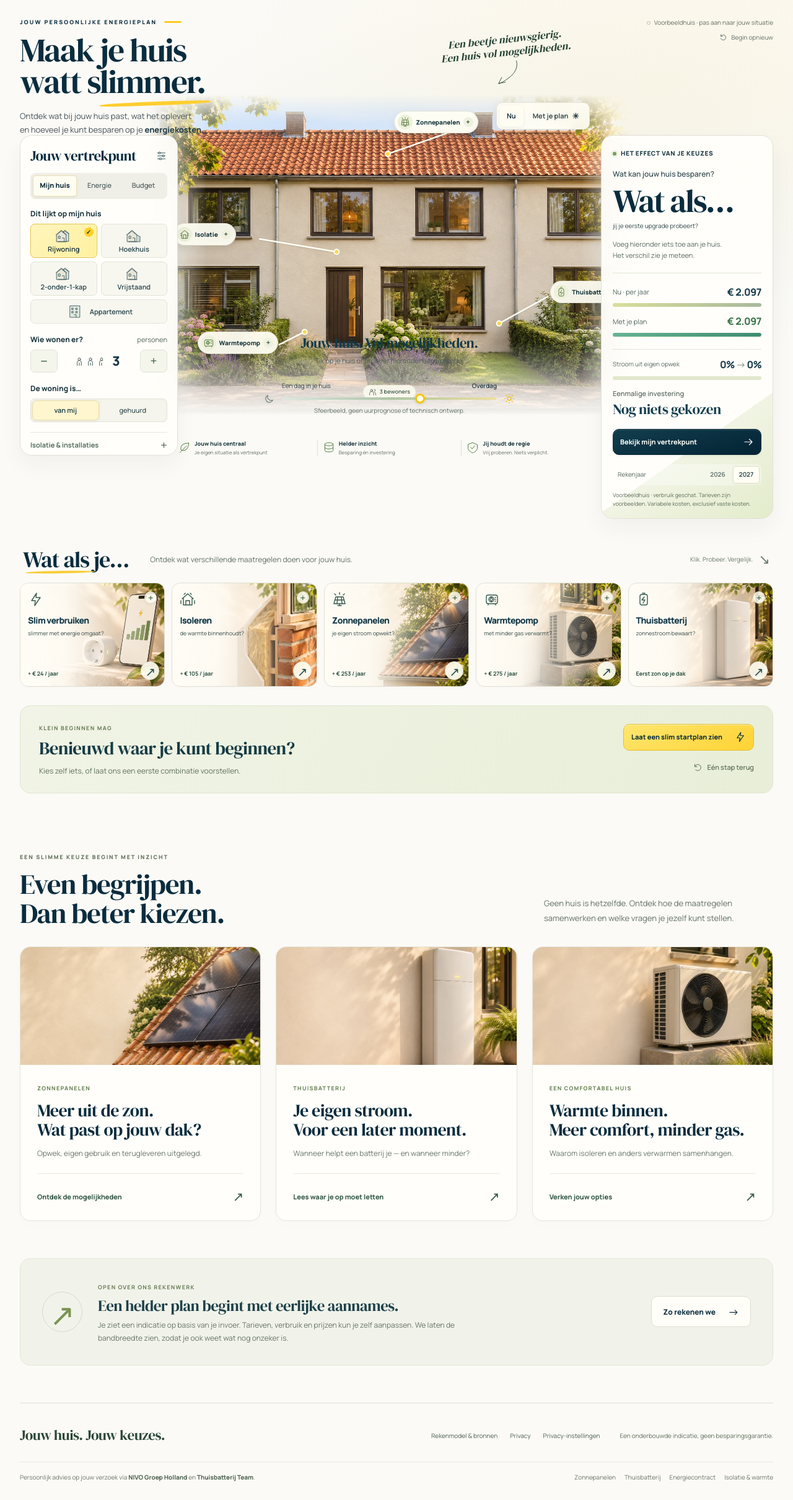
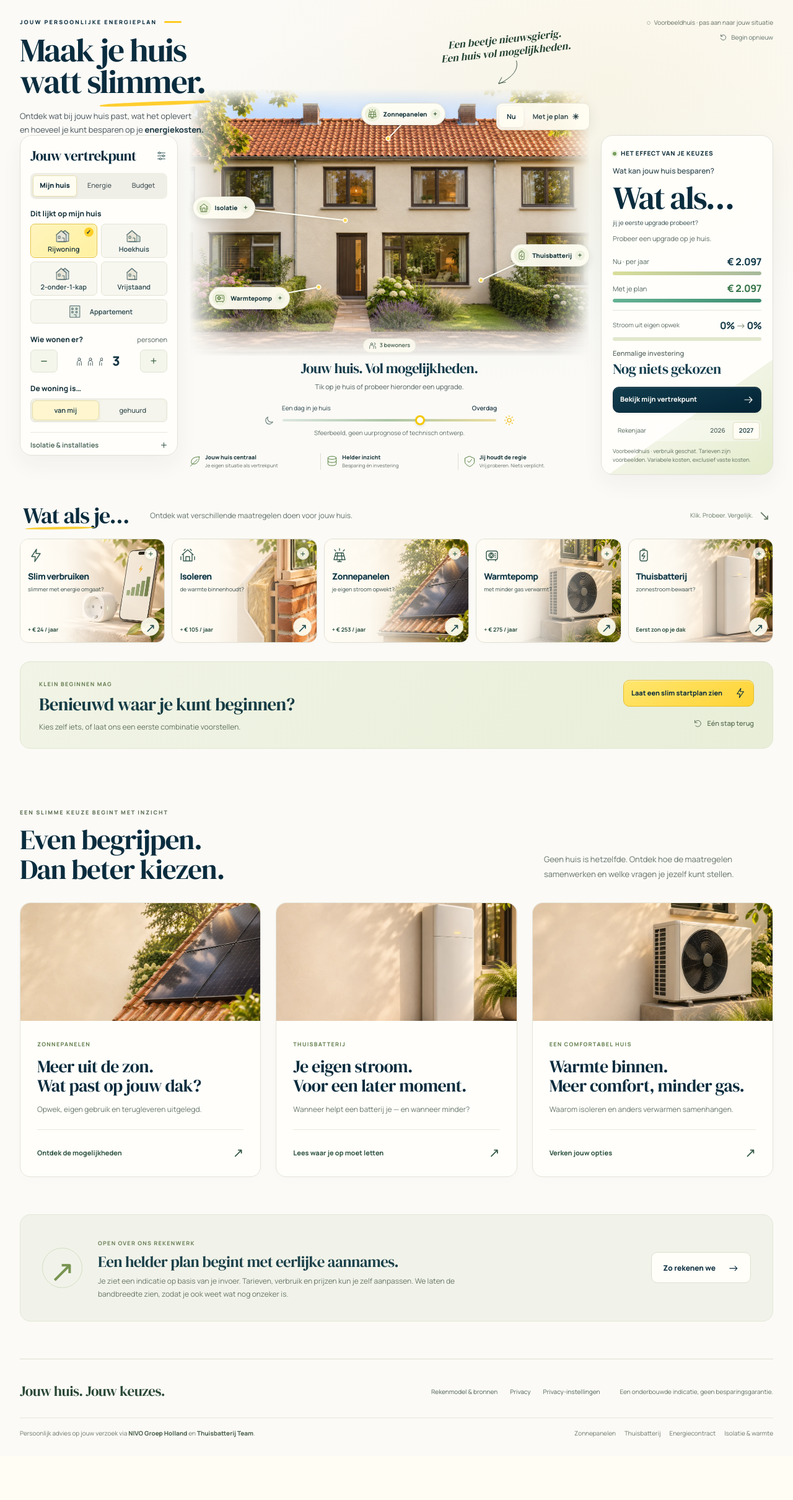
Before and after one commit to Michaelwmdegroot/wattgoedkoper, a PHP site: page / in a window 1280 px wide; the page is wider, and only the part inside the window is pictured. Shown: the part 76-2496 px from the top of that part at 62% size. After the commit the page ends 2395 px from the top of that part, so only its background shows below. Run offline with PHP 8.4, Linux system fonts and the light colour scheme.

Commit message:
fix: keep energy house controls clear across screen sizes

```diff
--- a/assets/app.mjs
+++ b/assets/app.mjs
@@ -92,7 +92,7 @@ function renderResults() {
     <div class="result-eyebrow">${hasPlan?(r.savings>=0?'Je bespaart naar schatting':'Je kosten nemen toe met'):'Wat kan jouw huis besparen?'}</div>
     <div class="saving-value ${r.savings<0?'is-negative':''} ${hasPlan?'':'saving-word'}" data-saving="${r.savings}">${hasPlan?money(Math.abs(r.savings)):'Wat als…'}</div>
     <div class="saving-period">${hasPlan?'<span class="saving-unit">per jaar</span> met jouw combinatie':'jij je eerste upgrade probeert?'}</div>
-    ${hasPlan?`<p class="saving-range">Bandbreedte besparing <strong>${range(r.savingsLow,r.savingsHigh)}</strong></p>`:'<p class="result-context">Voeg hieronder iets toe aan je huis.<br>Het verschil zie je meteen.</p>'}
+    ${hasPlan?`<p class="saving-range">Bandbreedte besparing <strong>${range(r.savingsLow,r.savingsHigh)}</strong></p>`:'<p class="result-context">Probeer een upgrade op je huis.</p>'}
     <div class="cost-comparison">${costBar('Nu · per jaar',baseline,Math.abs(baseline)/maxCost*100)}${costBar('Met je plan',after,Math.abs(after)/maxCost*100,'after')}</div>
     <div class="self-use-values"><span>Stroom uit eigen opwek</span><strong>${pct(r.baseline.selfSufficiency)} <span aria-hidden="true">→</span> ${pct(r.scenario.selfSufficiency)}</strong></div>
     <div class="self-use-meter" role="img" aria-label="${pct(r.scenario.selfSufficiency)} van je stroomverbruik uit eigen opwek in dit plan"><span style="width:${Math.min(100,r.scenario.selfSufficiency)}%"></span></div>
--- a/assets/house-scene.css
+++ b/assets/house-scene.css
@@ -1,6 +1,6 @@
 /* Generated photography stays decorative. Native HTML buttons own interactions. */
 .energy-scene.photo-scene{position:relative;width:100%;height:100%;aspect-ratio:3/2;isolation:isolate;user-select:none;-webkit-tap-highlight-color:transparent}
-.photo-visual{position:absolute;inset:0;isolation:isolate;filter:brightness(var(--scene-brightness,1));transition:filter .6s;mask-image:linear-gradient(90deg,transparent 0%,#000 12%,#000 90%,transparent 100%),linear-gradient(180deg,transparent 0%,#000 14%,#000 77%,transparent 100%);mask-composite:intersect;-webkit-mask-image:linear-gradient(90deg,transparent 0%,#000 12%,#000 90%,transparent 100%),linear-gradient(180deg,transparent 0%,#000 14%,#000 77%,transparent 100%);-webkit-mask-composite:source-in}
+.photo-visual{position:absolute;inset:0;isolation:isolate;filter:brightness(var(--scene-brightness,1));transition:filter .6s;mask-image:linear-gradient(90deg,transparent 0%,#000 12%,#000 90%,transparent 100%),linear-gradient(180deg,transparent 0%,#000 10%,#000 84%,transparent 100%);mask-composite:intersect;-webkit-mask-image:linear-gradient(90deg,transparent 0%,#000 12%,#000 90%,transparent 100%),linear-gradient(180deg,transparent 0%,#000 10%,#000 84%,transparent 100%);-webkit-mask-composite:source-in}
 .scene-base,.scene-equipment{position:absolute;inset:0;width:100%;height:100%;display:block;object-fit:fill;pointer-events:none}
 .scene-equipment{opacity:0;transition:opacity .35s;mask-repeat:no-repeat;mask-size:100% 100%;-webkit-mask-repeat:no-repeat;-webkit-mask-size:100% 100%}
 .scene-equipment.is-visible{opacity:1}
--- a/assets/house-scene.mjs
+++ b/assets/house-scene.mjs
@@ -52,7 +52,7 @@ function markup(art){
       <div class="scene-night-tint" aria-hidden="true"></div>
       <svg class="scene-flows" viewBox="0 0 1536 1024" aria-hidden="true"><defs><filter id="flow-glow"><feGaussianBlur stdDeviation="3"/></filter></defs><path class="energy-flow flow-solar" d="M${xy(solar)} Q${xy([.60,.49])} ${xy(battery)}"/><path class="energy-flow flow-battery" d="M${xy(battery)} Q${xy([.60,.86])} ${xy([.51,.68])}"/><path class="energy-flow flow-heatpump" d="M${xy(pump)} Q${xy([.43,.70])} ${xy([.51,.68])}"/><path class="insulation-highlight" d="M${xy([art.wall[0]-.06,.75])}L${xy([art.wall[0]-.06,.44])}L${xy([art.wall[0]+.10,.41])}L${xy([art.wall[0]+.10,.75])}"/></svg>
     </div>
-    <svg class="scene-connectors" viewBox="0 0 1536 1024" aria-hidden="true">${connector([.62,.12],solar,'solar')}${connector([.23,.45],art.wall,'insulation')}${connector([.83,.63],battery,'battery')}${connector([.27,.78],pump,'heatpump')}</svg>
+    <svg class="scene-connectors" viewBox="0 0 1536 1024" aria-hidden="true">${connector([.55,.10],solar,'solar')}${connector([.16,.45],art.wall,'insulation')}${connector([.85,.63],battery,'battery')}${connector([.18,.78],pump,'heatpump')}</svg>
     <div class="house-hotspots" aria-label="Ontdek de mogelijkheden van je huis">${[['solar','Zonnepanelen'],['insulation','Isolatie'],['battery','Thuisbatterij'],['heatpump','Warmtepomp']].map(([id,label])=>`<button class="house-hotspot house-hotspot-${id}" data-house-action="${id}" type="button"><span class="house-hotspot-icon">${icon(id)}</span><span class="house-hotspot-label">${label}</span><span class="house-hotspot-mark" aria-hidden="true">+</span></button>`).join('')}</div>
     <div class="scene-status" aria-live="off"></div>
   </div>`;
--- a/assets/premium.css
+++ b/assets/premium.css
@@ -29,7 +29,7 @@ body.playground-page{background:var(--paper);color:var(--ink);font-family:var(--
 .playground-page .button-yellow:hover{background:#ffdc4c}
 .playground-page .button-paper{background:#fffef8;color:var(--ink);border-color:#deddd2;white-space:nowrap}
 .playground-page .energy-app{position:relative;isolation:isolate}
-.playground-page .energy-app:before{content:'';position:absolute;z-index:-2;pointer-events:none;inset:0 -12vw auto;height:740px;background:radial-gradient(ellipse at 77% 18%,#faf0d471,transparent 42%),radial-gradient(ellipse at 62% 43%,#e8eeec8c,transparent 51%)}
+.playground-page .energy-app:before{content:'';position:absolute;z-index:-2;pointer-events:none;inset:0 0 auto;height:740px;background:radial-gradient(ellipse at 77% 18%,#faf0d471,transparent 42%),radial-gradient(ellipse at 62% 43%,#e8eeec8c,transparent 51%)}
 .playground-page .app-intro{position:relative;display:block;height:227px;padding:29px 0 0;margin:0;z-index:5;pointer-events:none}
 .intro-copy{max-width:510px;pointer-events:auto}
 .playground-page .intro-kicker{display:flex;align-items:center;gap:12px;color:var(--ink);font-size:9px;font-weight:800;letter-spacing:.24em;margin-bottom:12px}
@@ -259,3 +259,80 @@ body.playground-page{background:var(--paper);color:var(--ink);font-family:var(--
 
 .playground-page .result-warnings:empty{display:none}
 @media(min-width:1101px) and (max-width:1200px){.playground-page .free-label{display:none}.header-nav{gap:16px;margin-left:auto}.playground-page .header-tools{gap:12px}}
+
+/* The photograph, labels and equipment share one 3:2 canvas. Supporting copy
+   follows it in normal flow so no viewport places text over the house. */
+.playground-page .scene-stage{display:flex;flex-direction:column;min-height:0;margin-top:-118px;padding:0}
+.playground-page .house-scene{position:relative;inset:auto;width:100%;max-width:690px;height:auto;aspect-ratio:3/2;flex:none;margin:0 auto}
+.playground-page .scene-toolbar{top:54px;left:0;right:0}
+.playground-page .scene-message{position:relative;inset:auto;flex:none;margin:2px -10px 0}
+.playground-page .scene-message p{font-size:25px}
+.playground-page .day-controller{position:relative;inset:auto;width:100%;max-width:405px;flex:none;margin:17px auto 0}
+.playground-page .scene-benefits{position:relative;inset:auto;flex:none;margin:23px -10px 0}
+.playground-page .scene-status{bottom:1.5%}
+.playground-page .house-hotspot-solar{left:43%;top:5%}
+.playground-page .house-hotspot-insulation{left:1%}
+.playground-page .house-hotspot-battery{right:0}
+.playground-page .house-hotspot-heatpump{left:5%}
+.playground-page .result-context{padding:0;border:0;margin-top:8px}
+.playground-page .cost-comparison{border:0;margin:17px 0 12px;gap:10px}
+.playground-page .cost-meter{margin-top:0}
+.playground-page .self-use-values{margin-top:0}
+.playground-page .result-investment{margin-top:12px}
+.playground-page .result-button{margin-top:14px}
+.playground-page .year-switch{margin-top:12px;margin-bottom:0}
+.playground-page .results-heading{margin-bottom:12px}
+.playground-page .upgrade-heading>p{text-align:left}
+@media(min-width:1600px){
+  .playground-page .house-scene{max-width:720px}
+  .playground-page .scene-stage{margin-top:-126px}
+  .playground-page .scene-benefits{margin-top:27px}
+}
+@media(max-width:1350px) and (min-width:1101px){
+  .playground-page .scene-stage{margin-top:-74px}
+  .playground-page .scene-toolbar{top:22px}
+  .playground-page .scene-message{margin-top:6px}
+  .playground-page .scene-message p{font-size:23px}
+  .playground-page .scene-benefits{margin-top:26px;margin-left:-8px;margin-right:-8px}
+}
+@media(max-width:1100px) and (min-width:801px){
+  .playground-page .scene-stage{margin-top:0;padding-top:13px}
+  .playground-page .scene-toolbar{top:-43px}
+  .playground-page .scene-message{margin-top:9px}
+  .playground-page .scene-message p{font-size:24px}
+  .playground-page .scene-benefits{margin-top:26px}
+}
+@media(max-width:800px) and (min-width:621px){
+  .playground-page .scene-stage{margin-top:0;padding-top:65px}
+  .playground-page .scene-toolbar{top:7px}
+  .playground-page .scene-message{margin-top:24px;margin-left:0;margin-right:0}
+  .playground-page .scene-message p{font-size:22px}
+  .playground-page .day-controller{margin-top:20px}
+  .playground-page .scene-benefits{margin-top:25px}
+  .playground-page .house-hotspot-solar{left:28%;top:0}
+}
+@media(max-width:620px){
+  .playground-page .scene-stage{margin-top:4px;padding-top:62px}
+  .playground-page .scene-toolbar{top:8px;left:4px;right:4px}
+  .playground-page .house-scene{width:calc(100% + 36px);max-width:none;margin-left:-18px;margin-right:-18px}
+  .playground-page .scene-message{margin:32px 0 0}
+  .playground-page .scene-message p{font-size:23px}
+  .playground-page .day-controller{width:calc(100% - 24px);margin:18px auto 10px;max-width:350px}
+  .playground-page .scene-status{bottom:-5%}
+  .playground-page .house-hotspot-solar{left:40%;top:2%}
+  .playground-page .house-hotspot-insulation{left:3%}
+  .playground-page .house-hotspot-battery{right:1%}
+  .playground-page .house-hotspot-heatpump{left:5%}
+  .playground-page .mobile-result{top:auto;bottom:0;height:auto;min-height:0;margin:0;border:0;border-top:1px solid #dce3cf;border-radius:0}
+  .playground-page .mobile-result-copy{align-items:flex-start}
+  .playground-page .result-context{margin-top:12px}
+  .playground-page .cost-comparison{margin:22px 0 17px;gap:15px}
+  .playground-page .result-investment{margin-top:19px}
+  .playground-page .result-button{margin-top:21px}
+  .playground-page .year-switch{margin-top:17px}
+  .playground-page .results-heading{margin-bottom:20px}
+}
+@media(max-width:380px){
+  .playground-page .house-scene{width:calc(100% + 28px);margin-left:-14px;margin-right:-14px}
+  .playground-page .scene-message p{font-size:21px}
+}
```
Also changed, not shown: scripts/visual-review.cjs (+67 -7 lines).
